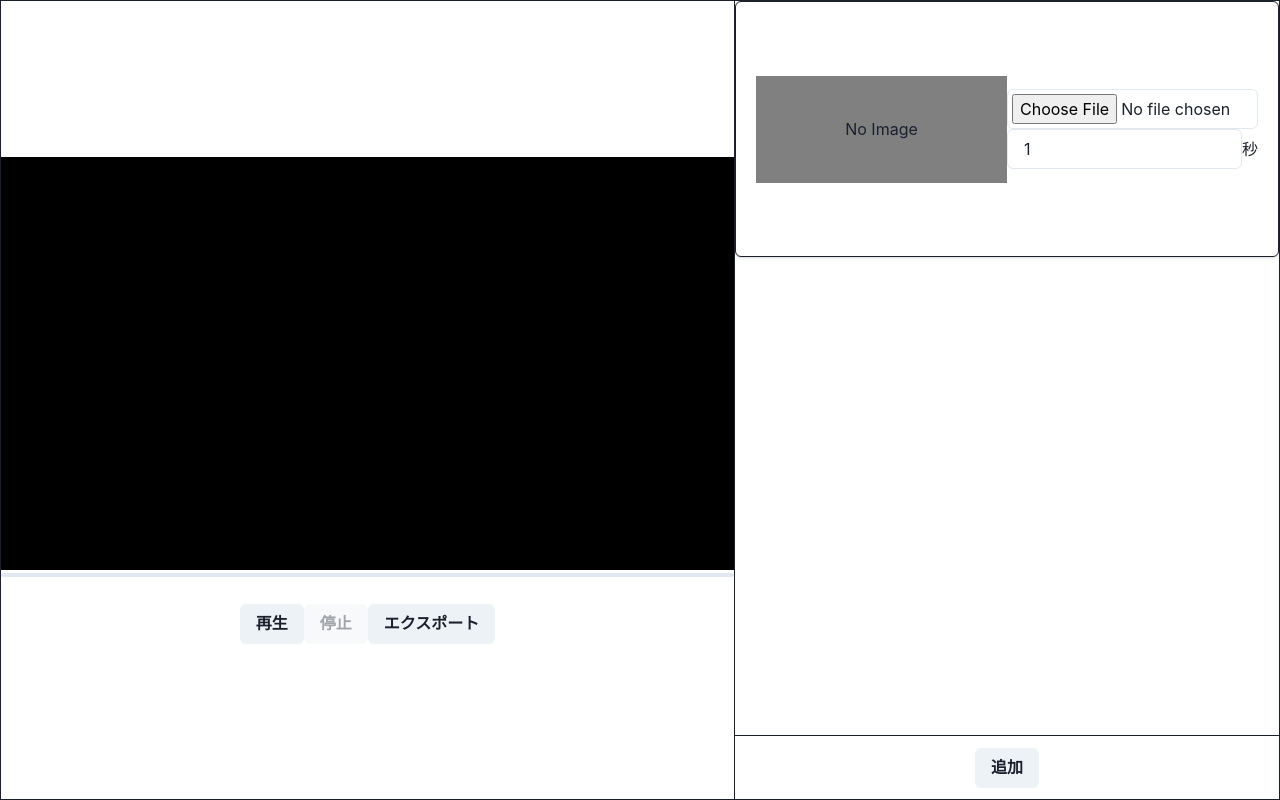
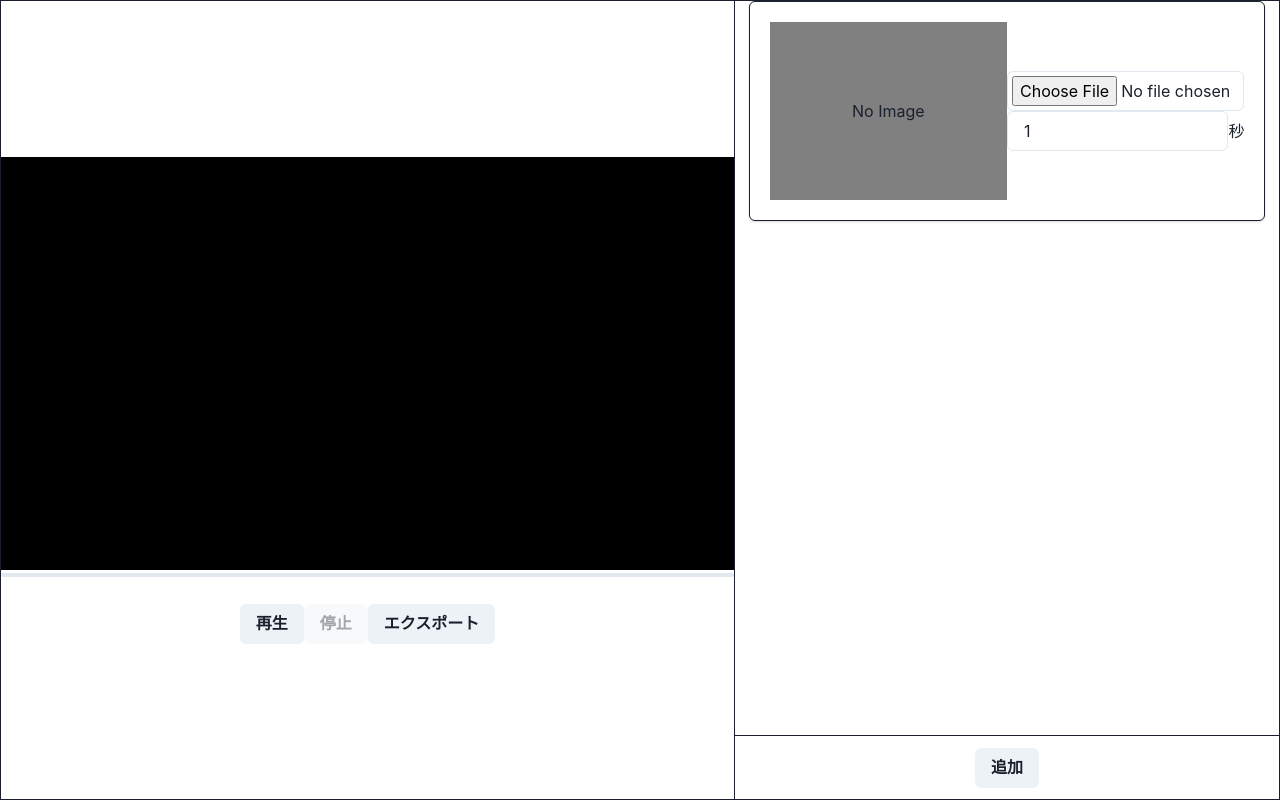
Before and after one commit to illionillion/simple-slideshow-editor, a React (Create React App) app: page / in a window 1280 px wide. Both pictures are taken after a click on the button "追加". Built offline with nearby package versions, Linux system fonts and the light colour scheme.

Commit message:
カードの修正

```diff
--- a/src/components/EditItem.tsx
+++ b/src/components/EditItem.tsx
@@ -48,11 +48,10 @@ const EditItem: FC<EditItemProps> = ({ item, setEditItems }) => {
     );
   };
   return (
-    <ListItem h="2xs" marginBottom={5}>
     <Card h="full" border="1px">
       <CardBody>
         <Center h="full">
-            <Center flex={1} h="full" position="relative">
+          <Center flex={1} h="full" position="relative" bg="#000">
             {item.image ? (
               <Image
                 w="auto"
@@ -70,7 +69,21 @@ const EditItem: FC<EditItemProps> = ({ item, setEditItems }) => {
                 src={item.image && URL.createObjectURL(item.image)}
               />
             ) : (
-                <Center w="full" h="50%" bg="gray">
+              <Center
+                // w="full"
+                // h="50%"
+                w="auto"
+                height="auto"
+                maxW="100%"
+                maxH="100%"
+                margin="auto"
+                position="absolute"
+                top={0}
+                bottom={0}
+                left={0}
+                right={0}
+                bg="gray"
+              >
                 No Image
               </Center>
             )}
@@ -98,7 +111,6 @@ const EditItem: FC<EditItemProps> = ({ item, setEditItems }) => {
         </Center>
       </CardBody>
     </Card>
-    </ListItem>
   );
 };
 
--- a/src/components/TimecodeEditor.tsx
+++ b/src/components/TimecodeEditor.tsx
@@ -30,15 +30,27 @@ const TimecodeEditor: FC<TimecodeEditorProps> = ({
   };
   return (
     <Flex direction="column" h="full" borderLeft="1px">
-      <List overflowY="scroll" h="full">
-        <Reorder.Group values={editItems ?? []} onReorder={setEditItems}>
-          {editItems?.map((item, index) => (
-            <Reorder.Item key={index} value={item}>
-              <EditItem item={item} setEditItems={setEditItems} />
-            </Reorder.Item>
-          ))}
-        </Reorder.Group>
-      </List>
+      <Reorder.Group
+        values={editItems ?? []}
+        onReorder={setEditItems}
+        style={{ overflowY: "scroll", height: "100%" }}
+        axis="y"
+      >
+        {editItems?.map((item, index) => (
+          <Reorder.Item
+            key={index}
+            value={item}
+            style={{
+              width: "95%",
+              height: "30%",
+              margin: "auto auto 5px auto",
+              listStyleType: "none",
+            }}
+          >
+            <EditItem item={item} setEditItems={setEditItems} />
+          </Reorder.Item>
+        ))}
+      </Reorder.Group>
       <Center w="full" h="16" minH={16} borderTop="1px">
         <Button w="16" h="10" minH={10} m="auto" onClick={addEditorItem}>
           追加
```
Lines whose indentation alone changed are shown as unchanged.
